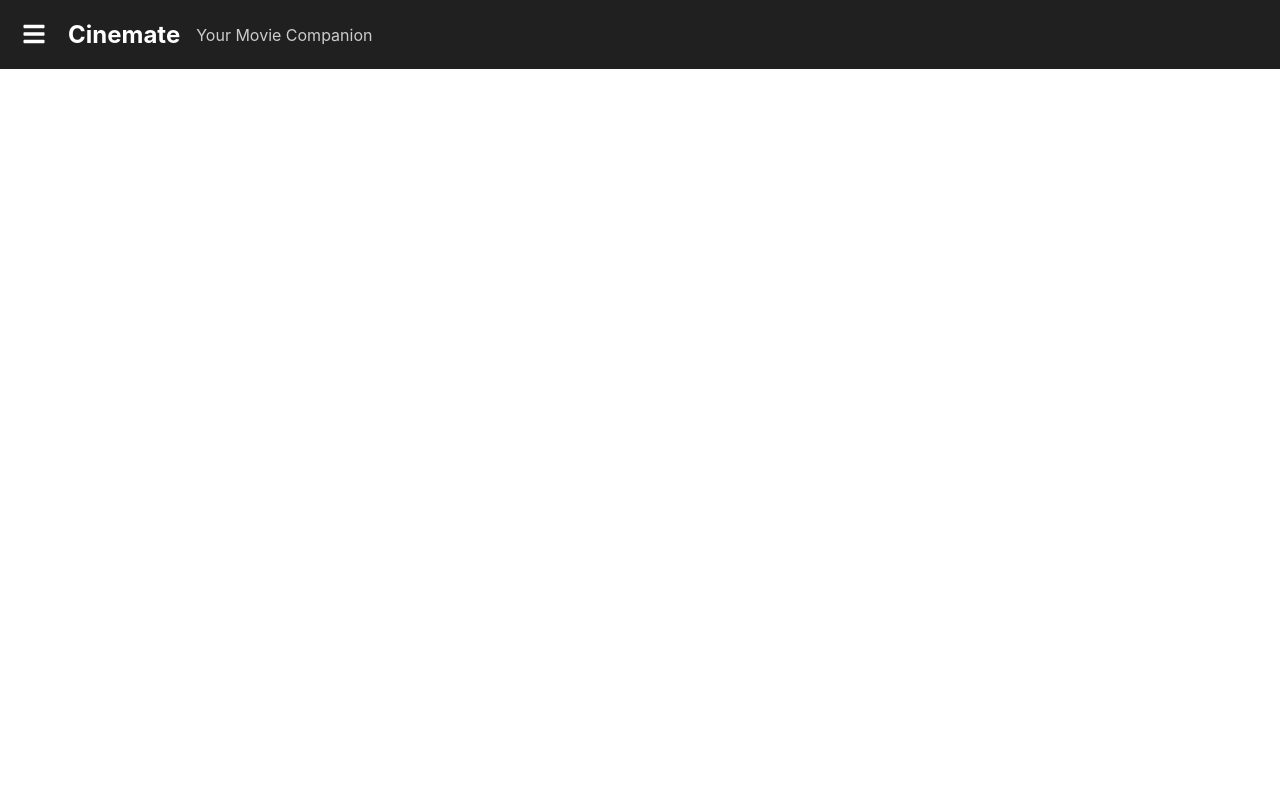
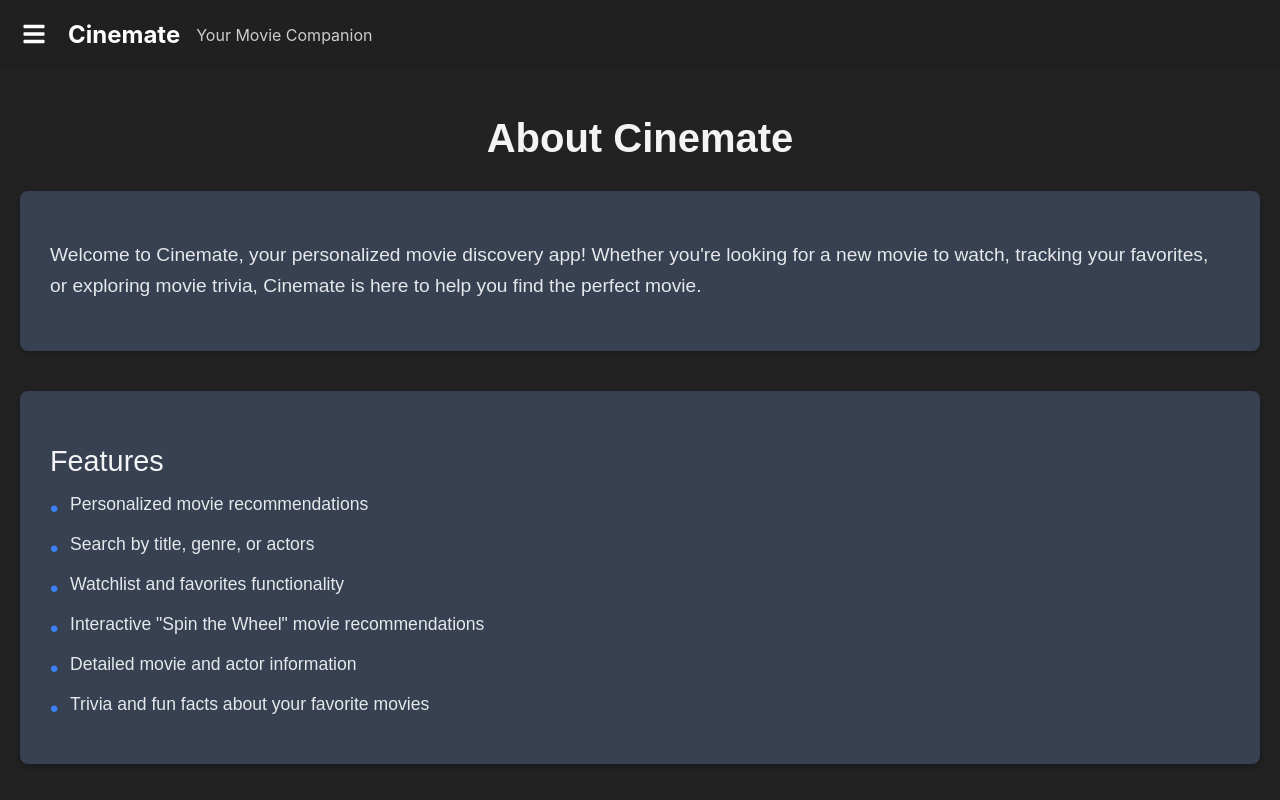
Before and after one commit to RJoshi141/cinemate, a React (Create React App) app in the folder client/: page /about in a window 1280 px wide. Built offline with nearby package versions, Linux system fonts and the light colour scheme.

Commit message:
about page

```diff
--- a/client/src/App.tsx
+++ b/client/src/App.tsx
@@ -10,6 +10,7 @@ import DirectorsList from './components/DirectorsList'; // Import DirectorsList
 import DirectorMovies from './components/DirectorMovies'; // Import DirectorMovies component
 import MovieQuiz from './components/MovieQuiz'; // Import the MovieQuiz component
 import RecommendationsPage from './components/RecommendationsPage';
+import AboutPage from './components/AboutPage';
 import './App.css';
 
 // Component to control scroll behavior
@@ -37,12 +38,14 @@ const App: React.FC = () => {
         <Route path="/" element={<MovieList />} />
         <Route path="/movie/:id" element={<MovieDetail />} />
         <Route path="/actor/:actorId/:actorName" element={<ActorMovies />} />
-        <Route path="/genres" element={<GenreList />} /> {/* Route to the genre list page */}
-        <Route path="/genre/:genreId" element={<GenreMovies />} /> {/* Route to show movies for a selected genre */}
-        <Route path="/directors" element={<DirectorsList />} /> {/* Route to the directors list page */}
-        <Route path="/director/:directorId" element={<DirectorMovies />} /> {/* Route to show movies for a selected director */}
-        <Route path="/quiz" element={<MovieQuiz />} /> {/* Add the MovieQuiz route */}
+        <Route path="/genres" element={<GenreList />} />
+        <Route path="/genre/:genreId" element={<GenreMovies />} />
+        <Route path="/directors" element={<DirectorsList />} />
+        <Route path="/director/:directorId" element={<DirectorMovies />} />
+        <Route path="/quiz" element={<MovieQuiz />} />
         <Route path="/recommendations" element={<RecommendationsPage />} />
+        <Route path="/about" element={<AboutPage />} />
+
       </Routes>
     </Router>
   );
--- /dev/null
+++ b/client/src/components/AboutPage.css
@@ -0,0 +1,102 @@
+/* AboutPage.css */
+.about-page {
+    padding: 20px;
+    width: 100%;
+    min-width: 100%; /* Ensure it always stretches to at least the full width */
+    margin: 0; /* Remove the margin */
+    font-family: 'Arial', sans-serif;
+    background-color: #222222; /* Dark background for the whole page */
+    color: #e5e7eb; /* Light text color for readability */
+    box-sizing: border-box; /* Make sure padding doesn't affect the width */
+  }
+
+
+  .about-header {
+    font-size: 2.5rem;
+    text-align: center;
+    margin-bottom: 30px;
+    color: #f3f4f6; /* Lighter text for headers */
+    font-weight: 600;
+  }
+
+  .about-introduction, .about-features, .about-how-it-works, .about-technologies, .about-credits, .about-contact {
+    margin-bottom: 40px;
+    background-color: #374151; /* Darker background for sections */
+    padding: 30px;
+    border-radius: 8px;
+    box-shadow: 0 2px 6px rgba(0, 0, 0, 0.3); /* Softer shadow to give depth */
+  }
+
+  .about-introduction p, .about-features li, .about-technologies p, .about-how-it-works p {
+    font-size: 1.2rem;
+    color: #e5e7eb; /* Light text for readability */
+    line-height: 1.6;
+  }
+
+  .about-features ul {
+    list-style-type: none;
+    padding-left: 0;
+    margin-top: 10px;
+  }
+
+  .about-features li {
+    font-size: 1.1rem;
+    margin-bottom: 12px;
+    padding-left: 20px;
+    position: relative;
+  }
+
+  .about-features li::before {
+    content: '•';
+    position: absolute;
+    left: 0;
+    color: #3b82f6; /* Blue color for list bullets */
+    font-size: 1.5rem;
+  }
+
+  h2 {
+    font-size: 1.8rem;
+    margin-bottom: 12px;
+    color: #f3f4f6; /* Lighter gray for section titles */
+    font-weight: 500;
+  }
+
+  .about-contact a, .about-credits a {
+    color: #3b82f6; /* Blue color for links */
+    text-decoration: none;
+    font-weight: 600;
+  }
+
+  .about-contact a:hover, .about-credits a:hover {
+    text-decoration: underline;
+    opacity: 0.8; /* Slight hover effect */
+  }
+
+  .about-technologies, .about-how-it-works {
+    font-size: 1.1rem;
+    color: #e5e7eb; /* Light text color */
+    line-height: 1.6;
+  }
+
+  .about-technologies p, .about-how-it-works p {
+    font-size: 1.1rem;
+    margin-top: 10px;
+  }
+
+  @media (max-width: 768px) {
+    .about-header {
+      font-size: 2rem;
+    }
+
+    .about-features li {
+      font-size: 1rem;
+    }
+
+    .about-introduction p, .about-features li, .about-technologies p, .about-how-it-works p {
+      font-size: 1rem;
+    }
+
+    .about-contact a, .about-credits a {
+      font-size: 1rem;
+    }
+  }
--- /dev/null
+++ b/client/src/components/AboutPage.tsx
@@ -0,0 +1,58 @@
+import React from 'react';
+import './AboutPage.css';
+
+const AboutPage: React.FC = () => {
+  return (
+    <div className="about-page">
+      <h1 className="about-header">About Cinemate</h1>
+
+      <section className="about-introduction">
+        <p>
+          Welcome to Cinemate, your personalized movie discovery app! Whether you're looking for a new movie to watch, tracking your favorites, or exploring movie trivia, Cinemate is here to help you find the perfect movie.
+        </p>
+      </section>
+
+      <section className="about-features">
+        <h2>Features</h2>
+        <ul>
+          <li>Personalized movie recommendations</li>
+          <li>Search by title, genre, or actors</li>
+          <li>Watchlist and favorites functionality</li>
+          <li>Interactive "Spin the Wheel" movie recommendations</li>
+          <li>Detailed movie and actor information</li>
+          <li>Trivia and fun facts about your favorite movies</li>
+        </ul>
+      </section>
+
+      <section className="about-how-it-works">
+        <h2>How It Works</h2>
+        <p>
+          Cinemate uses your movie preferences to suggest personalized recommendations. You can explore different genres, search for movies, and even discover interesting trivia. The app also allows you to track your watchlist and favorite movies for easy access.
+        </p>
+      </section>
+
+      <section className="about-technologies">
+        <h2>Technologies Used</h2>
+        <p>
+          Cinemate is built with a modern tech stack including React, TypeScript, and the TMDb API for movie data. The app also uses state-of-the-art UI design practices for an engaging and responsive experience.
+        </p>
+      </section>
+
+      <section className="about-credits">
+        <h2>Credits</h2>
+        <p>
+          Special thanks to <a href="https://www.themoviedb.org/" target="_blank" rel="noopener noreferrer">TMDb</a> for providing the movie data API.
+        </p>
+      </section>
+
+      <section className="about-contact">
+        <h2>Contact</h2>
+        <p>
+          Have feedback or suggestions? Feel free to reach out via <a href="mailto:contact@cinemate.com">email</a> or visit our <a href="https://github.com/RJoshi141/cinemate">GitHub repo</a>.
+        </p>
+      </section>
+    </div>
+  );
+};
+
+export default AboutPage;
```
